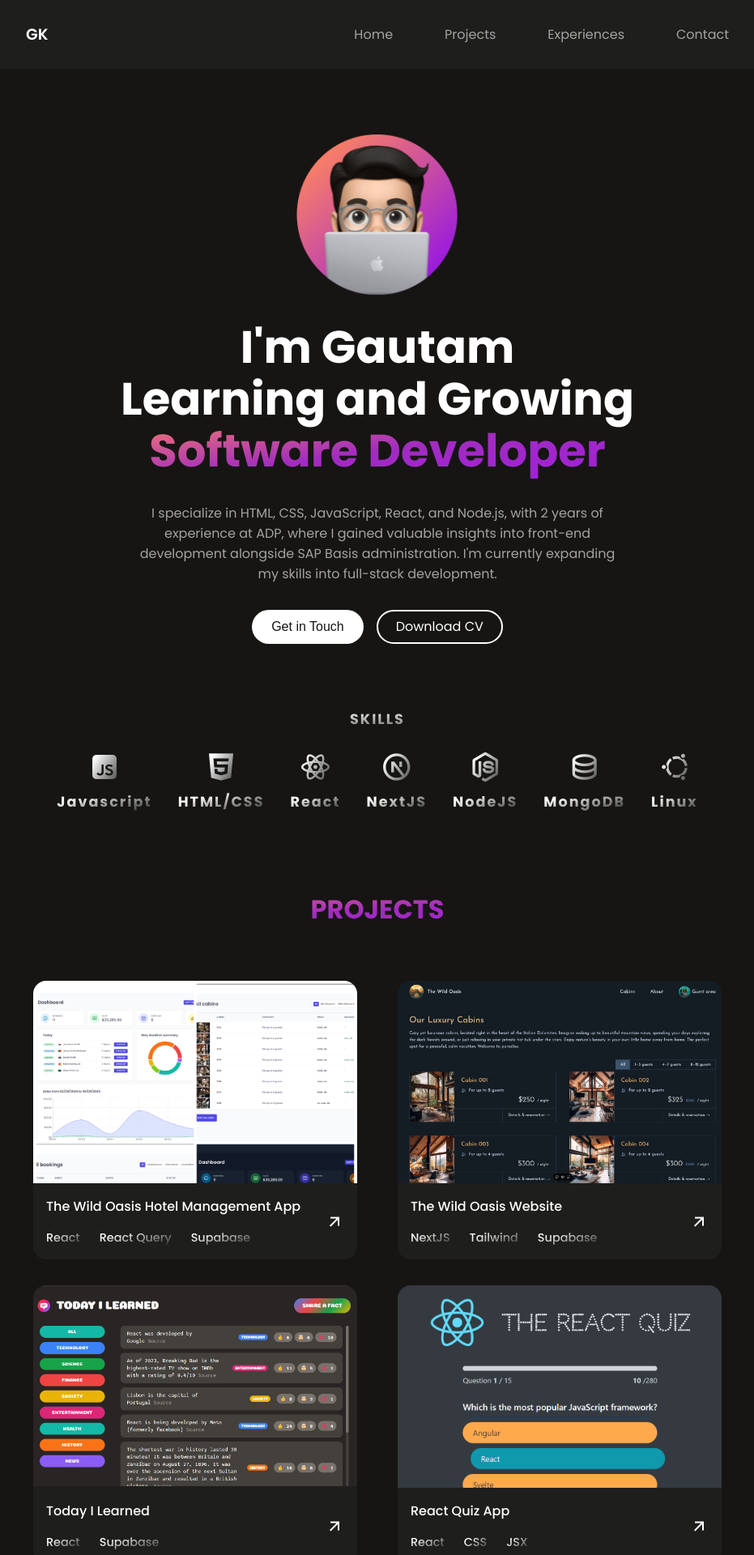
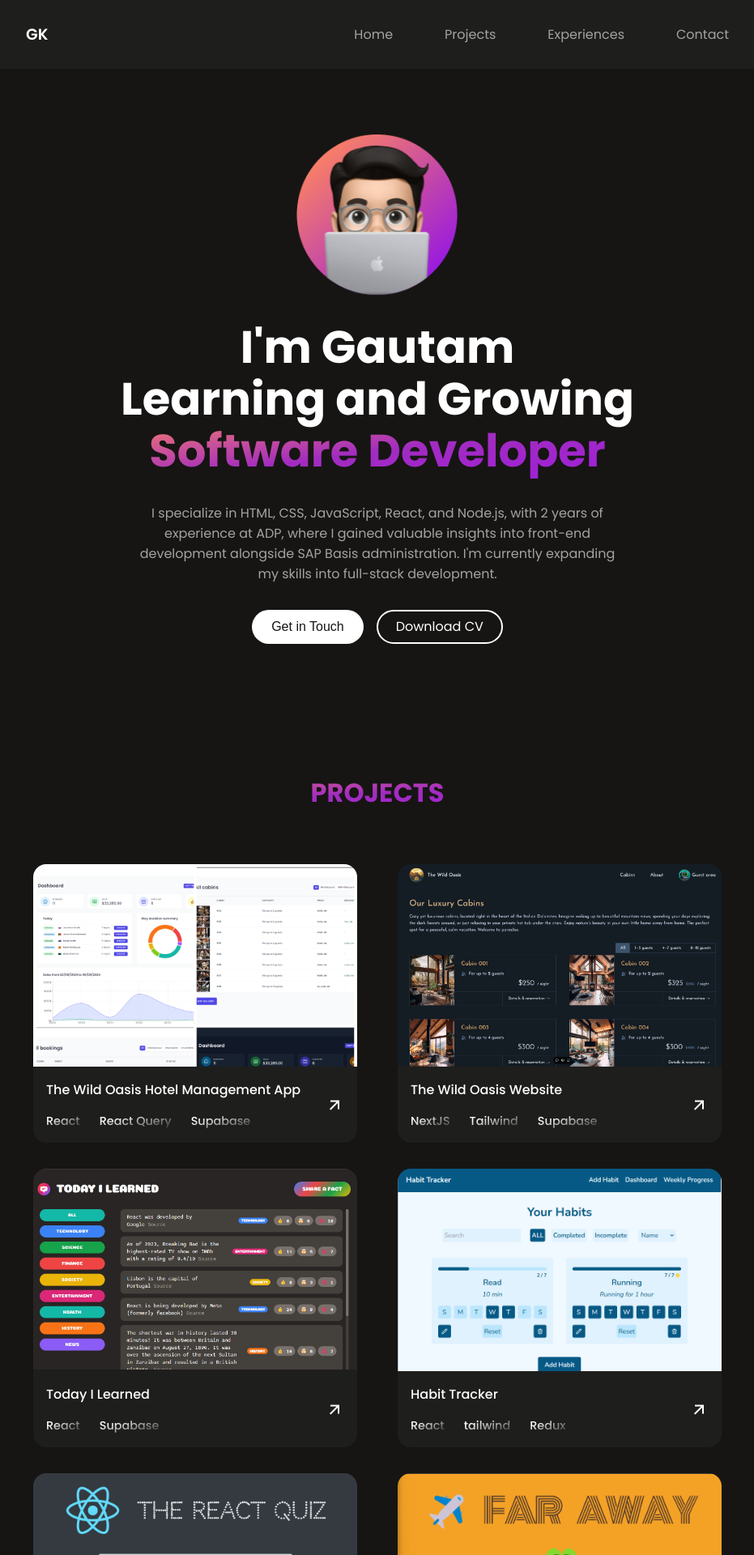
Before and after one commit to Gautamp11/personal-portfolio, a React (Vite) app: page / in a window 1280 px wide. Shown: the top 1920 px of the page at 81% size, without its empty margins (174-1105 px from the left). Built offline with nearby package versions, Linux system fonts and the light colour scheme.

Commit message:
Added AOS animation library for scroll animations

```diff
--- a/package.json
+++ b/package.json
@@ -10,6 +10,7 @@
     "preview": "vite preview"
   },
   "dependencies": {
+    "aos": "^2.3.4",
     "react": "^18.3.1",
     "react-dom": "^18.3.1",
     "scrollreveal": "^4.0.9"
--- a/src/App.jsx
+++ b/src/App.jsx
@@ -5,26 +5,30 @@ import Projects from "./components/Projects";
 import Experience from "./components/Experience";
 import Contact from "./components/Contact";
 import Layout from "./components/Layout";
+import { useEffect } from "react";
+import AOS from "aos";
+import "aos/dist/aos.css";
+
 const App = () => {
+  //using AOS library for animation. Initializing here and we can add data-aos property to any element which need animation
+  useEffect(() => {
+    AOS.init({
+      duration: 1000, // Animation duration in ms
+      once: true, // Whether animation should happen only once while scrolling down
+      offset: 50, // Offset (in px) for triggering animations
+    });
+  }, []);
+
   return (
-    <Layout>
+    <div>
       <Navbar />
-      <div className="reveal" id="header">
-        <Header />
-      </div>
-      <div className="reveal" id="skills">
-        <Skills />
-      </div>
-      <div className="reveal" id="project">
+      <Header />
+      <main>
         <Projects />
-      </div>
-      <div className="reveal" id="experience">
         <Experience />
-      </div>
-      <div className="reveal" id="contact">
         <Contact />
-      </div>
-    </Layout>
+      </main>
+    </div>
   );
 };
 
--- a/src/components/Contact.jsx
+++ b/src/components/Contact.jsx
@@ -1,7 +1,11 @@
 const Contact = () => {
   return (
     <footer>
-      <div className="section__container footer__container" id="contact">
+      <div
+        className="section__container footer__container"
+        id="contact"
+        data-aos="fade-up"
+      >
         <h2>Contact</h2>
         <p>
           I'd love to hear from you! Whether you have a project in mind, a
--- a/src/components/Experience.jsx
+++ b/src/components/Experience.jsx
@@ -5,7 +5,7 @@ const Experience = () => {
       company: "ADP",
       duration: "July 2022 - Present",
       description:
-        "I am currently employed at ADP, where I have accumulated 2 years of experience in front-end development. Additionally, I have gained exposure to SAP Basis administration as part of my role. I'm passionate about web development and continuously expanding my skills in both areas.",
+        "I am currently employed at ADP, where I have accumulated 2 years of experience in front-end development. Additionally, I have gained exposure to SAP Basis administration as part of my role. I'm passionate about web development and continuously expanding my skills.",
       logo: "adp-exp-logo.webp",
     },
     {
@@ -30,6 +30,8 @@ const Experience = () => {
     <section
       className="section__container experience__container"
       id="experience"
+      data-aos="fade-up"
+      data-aos-delay={100}
     >
       <h2>EXPERIENCE</h2>
       <ul className="experience__list">
--- a/src/components/Header.jsx
+++ b/src/components/Header.jsx
@@ -1,6 +1,11 @@
 const Header = () => {
   return (
-    <header className="section__container header__container" id="header">
+    <header
+      className="section__container header__container"
+      id="header"
+      data-aos="fade-up"
+      // data-aos-delay={50}
+    >
       <img src="/assets/avatar.png" alt="header" />
       <h1>
         I'm Gautam
--- a/src/components/Layout.jsx
+++ b/src/components/Layout.jsx
@@ -1,16 +1,29 @@
 import { useEffect } from "react";
 import ScrollReveal from "scrollreveal";
+import AOS from "aos";
+import "aos/dist/aos.css";
 
 const Layout = ({ children }) => {
+  // useEffect(() => {
+  //   const scrollRevealOption = {
+  //     distance: "30px",
+  //     origin: "bottom",
+  //     duration: 1000,
+  //   };
+
+  //   // Apply ScrollReveal to all desired elements
+  //   ScrollReveal().reveal(".reveal", scrollRevealOption);
+  // }, []);
+  // useEffect(() => {
+  //   AOS.init({ duration: 1000 });
+  // }, []);
+
   useEffect(() => {
-    const scrollRevealOption = {
-      distance: "50px",
-      origin: "bottom",
-      duration: 1000,
-    };
-
-    // Apply ScrollReveal to all desired elements
-    ScrollReveal().reveal(".reveal", scrollRevealOption);
+    AOS.init({
+      duration: 1000, // Animation duration in ms
+      once: true, // Whether animation should happen only once while scrolling down
+      offset: 50, // Offset (in px) for triggering animations
+    });
   }, []);
 
   return <div>{children}</div>;
--- a/src/components/Projects.jsx
+++ b/src/components/Projects.jsx
@@ -17,6 +17,12 @@ const Projects = () => {
       image: "project-today-i-learned.png",
       skills: ["React", "Supabase"],
       link: "https://github.com/Gautamp11/today-i-learned",
+    },
+    {
+      title: "Habit Tracker",
+      image: "project-habit-tracker.png",
+      skills: ["React", "tailwind", "Redux"],
+      link: "https://github.com/Gautamp11/habit-tracker",
     },
     {
       title: "React Quiz App",
@@ -55,7 +61,12 @@ const Projects = () => {
       <h2>PROJECTS</h2>
       <div className="project__grid">
         {projects.map((project, index) => (
-          <div className="project__card" key={index}>
+          <div
+            className="project__card"
+            key={index}
+            data-aos={`${index % 2 === 0 ? "fade-right" : "fade-left"}`} // AOS animation
+            data-aos-delay={index * 100}
+          >
             <div className="project__image__container">
               <img src={`/assets/${project.image}`} alt="project" />
             </div>
@@ -74,7 +85,11 @@ const Projects = () => {
             </div>
           </div>
         ))}
-        <div className="project__card">
+        <div
+          className="project__card"
+          data-aos="fade-left"
+          data-aos-delay={1000}
+        >
           <div className="project__image__container">
             <img src="/assets/project-more.jpeg" alt="More Projects" />
           </div>
```
Also changed, not shown: public/assets/project-habit-tracker.png (added), 1 other file (tests, documents, lock files or other folders).
